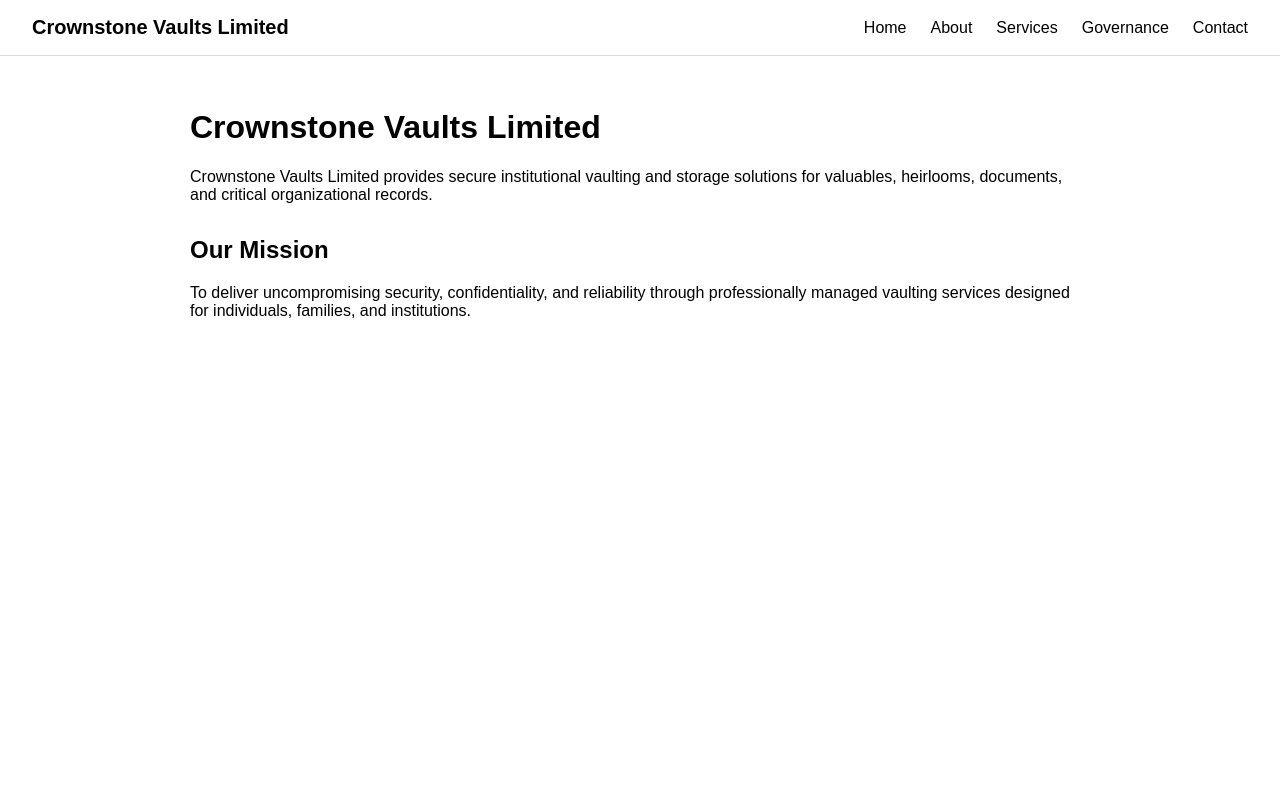
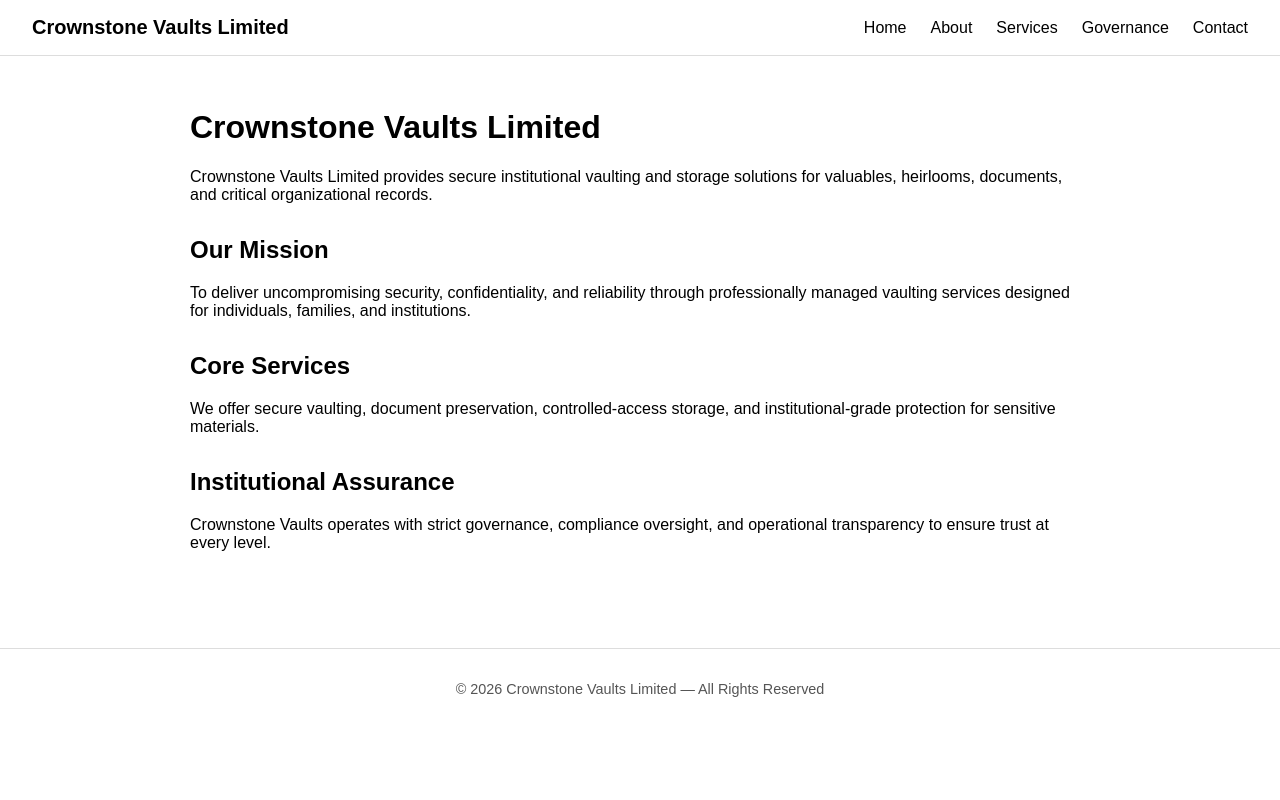
Before and after one commit to soulnlite/crownstone-vaults, a Next.js app: page / in a window 1280 px wide. Shown: the top 800 px of the page. Built offline with nearby package versions, Linux system fonts and the light colour scheme.

Commit message:
Height restoration from 200

```diff
--- a/app/page.tsx
+++ b/app/page.tsx
@@ -16,7 +16,6 @@ export default function HomePage() {
           individuals, families, and institutions.
         </p>
       </section>
-<div style={{ height: "200vh" }}></div>
 
       <section style={{ marginTop: "2rem" }}>
         <h2>Core Services</h2>
```
